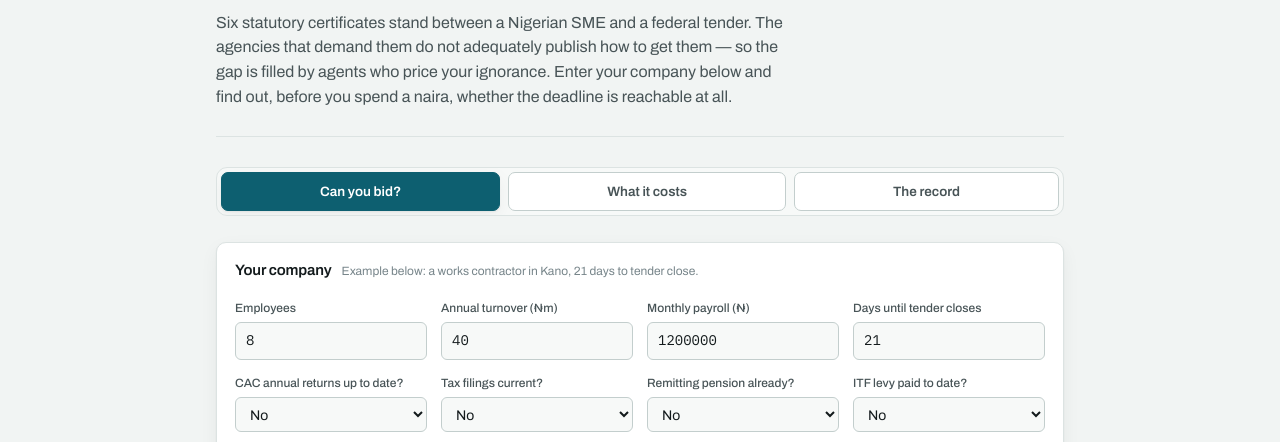
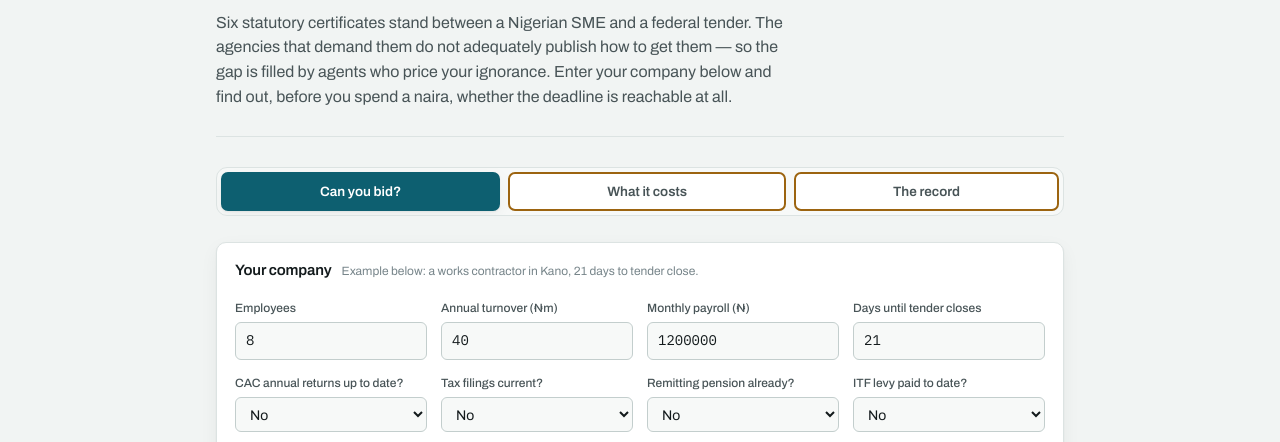
Before and after one commit to Bayo-1987/complyng, a plain HTML site: page index.html in a window 1280 px wide. Shown: the part 358-800 px from the top of the page. Drawn offline with Linux system fonts and the light colour scheme.

Commit message:
Give tabs a bolder amber border so they read as buttons at a glance

```diff
--- a/index.html
+++ b/index.html
@@ -97,7 +97,7 @@ a{color:var(--accent)}
 @media (max-width:620px){.contrast{grid-template-columns:1fr;gap:14px}.vs{justify-self:start}}
 
 .tabs{display:flex;gap:8px;margin:30px 0 24px;padding:4px;background:var(--surface-2);border:1px solid var(--rule);border-radius:11px;overflow-x:auto}
-.tab{flex:1 1 auto;white-space:nowrap;font:600 13.5px/1 var(--f-ui);padding:12px 16px;border:1px solid var(--rule-2);border-radius:7px;background:var(--surface);color:var(--ink-2);cursor:pointer;transition:background .15s ease,color .15s ease,border-color .15s ease,transform .1s ease}
+.tab{flex:1 1 auto;white-space:nowrap;font:600 13.5px/1 var(--f-ui);padding:11px 16px;border:2px solid var(--warn);border-radius:7px;background:var(--surface);color:var(--ink-2);cursor:pointer;transition:background .15s ease,color .15s ease,border-color .15s ease,transform .1s ease}
 .tab:hover{border-color:var(--accent);color:var(--ink)}
 .tab:active{transform:scale(.98)}
 .tab[aria-selected="true"]{background:var(--accent);border-color:var(--accent);color:var(--surface);box-shadow:var(--shadow)}
```
